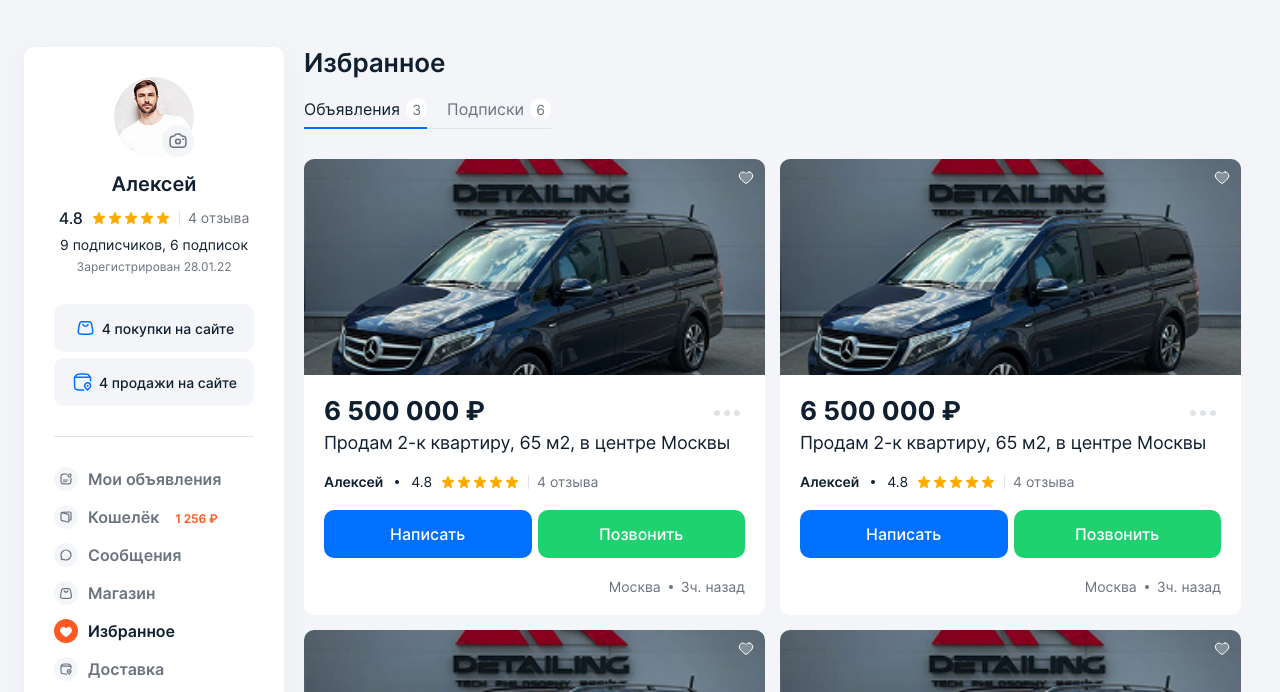
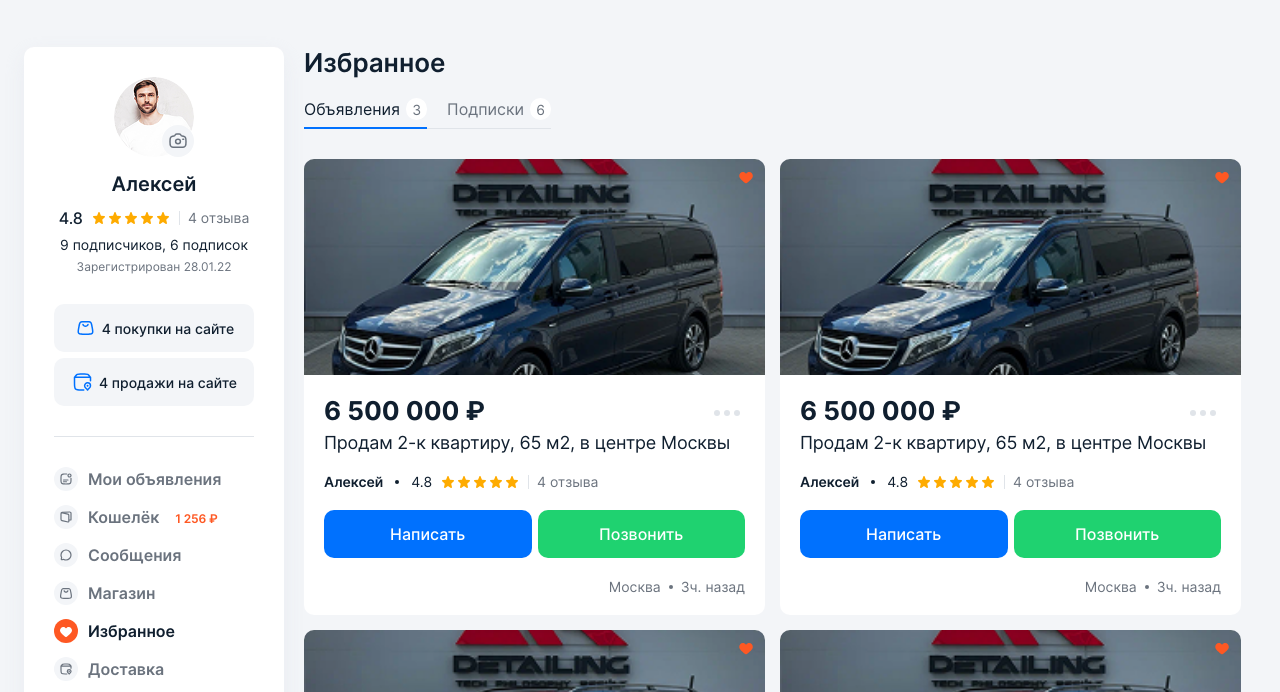
Before and after one commit to torrosyan99/gradlist-all, a website built with Vite: page favorites.html in a window 1280 px wide. Shown: the part 91-783 px from the top of the page. Built offline with nearby package versions, Linux system fonts and the light colour scheme.

Commit message:
check favorites

```diff
--- a/favorites.html
+++ b/favorites.html
@@ -286,7 +286,7 @@
 								<button class="row-card__select-button">
 
 									<svg width="18" height="18">
-										<use xlink:href="/icons.svg#heart"></use>
+										<use xlink:href="/icons.svg#orange-heart"></use>
 									</svg>
 								</button>
 							</a>
@@ -389,7 +389,7 @@
 								<button class="row-card__select-button">
 
 									<svg width="18" height="18">
-										<use xlink:href="/icons.svg#heart"></use>
+										<use xlink:href="/icons.svg#orange-heart"></use>
 									</svg>
 								</button>
 							</a>
@@ -492,7 +492,7 @@
 								<button class="row-card__select-button">
 
 									<svg width="18" height="18">
-										<use xlink:href="/icons.svg#heart"></use>
+										<use xlink:href="/icons.svg#orange-heart"></use>
 									</svg>
 								</button>
 							</a>
@@ -595,7 +595,7 @@
 								<button class="row-card__select-button">
 
 									<svg width="18" height="18">
-										<use xlink:href="/icons.svg#heart"></use>
+										<use xlink:href="/icons.svg#orange-heart"></use>
 									</svg>
 								</button>
 							</a>
```
